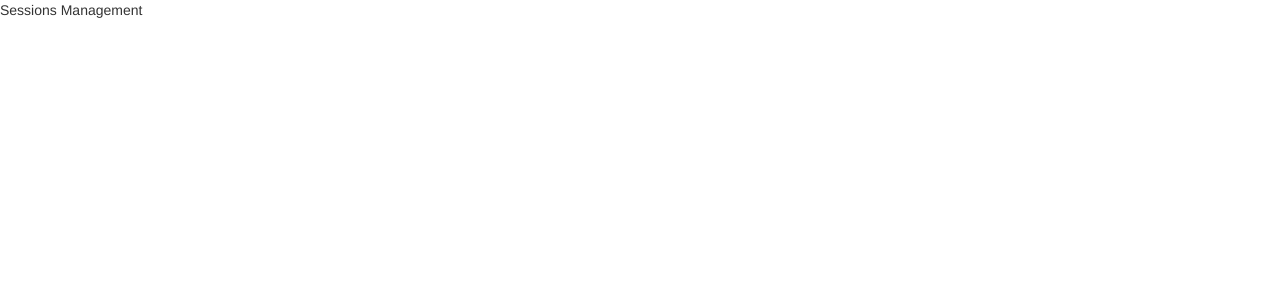
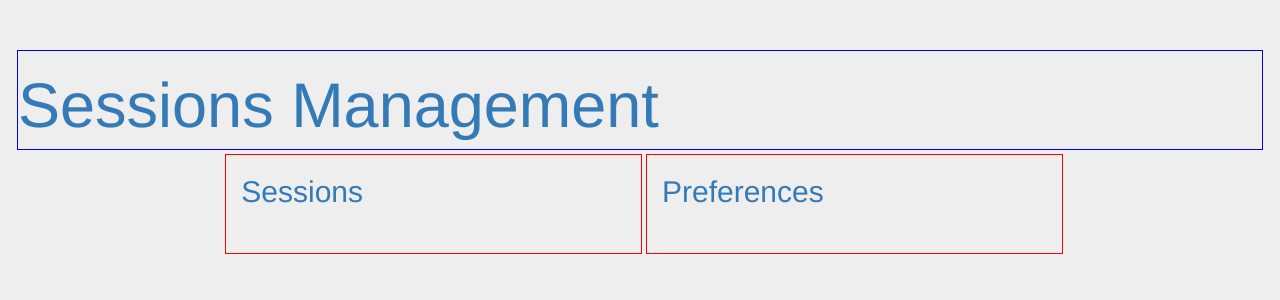
Before and after one commit to hankgalt/edfchallenge, a React app: page / in a window 1280 px wide. Shown: the top 300 px of the page. Built offline with nearby package versions, Linux system fonts and the light colour scheme.

Commit message:
Adds routes for landing, sessions and preferences pages

```diff
--- a/src/components/App.jsx
+++ b/src/components/App.jsx
@@ -1,12 +1,53 @@
 import React from 'react';
+import { Router, Route, Switch, Redirect, Link } from 'react-router-dom';
+
+import { history } from '../utils/history'
+import Home from '../pages/Home';
+import Sessions from '../pages/Sessions';
+import Preferences from '../pages/Preferences';
+
+const containerStyle = {
+    height: '90vh',
+    overflowY: 'hidden'
+}
+
+const headerStyle = {
+    height: '100px',
+    margin: '2px',
+    border: '1px solid blue',
+}
 
 class App extends React.Component {
     constructor(props) {
         super(props)
+
+        history.listen((location, action) => {
+            console.log("Location: %o, action: %o", location, action);
+        });
     }
 
     render() {
-        return <div>{`Sessions Management`}</div>
+        return (
+            <div className="jumbotron">
+                <div className="container-fluid" style={containerStyle}>
+                    <Router history={history}>
+                        <Link className="nav-link" to="/">
+                            <div className="row" style={headerStyle}>
+                                <h1 className="align-middle">{'Sessions Management'}</h1>
+                            </div>
+                        </Link>
+                        <div className="row">
+                            <Switch>
+                                <Route exact path="/" component={Home}/>
+                                <Route path="/sessions" component={Sessions}/>
+                                <Route path="/preferences" component={Preferences}/>
+                                <Redirect from="*" to="/"/>
+                            </Switch>
+                        </div>
+                    </Router>
+                </div>
+            </div>
+        )
     }
 }
 
--- a/src/index.html
+++ b/src/index.html
@@ -4,6 +4,9 @@
         <meta charset="utf-8"/>
         <title>Sessions Management</title>
         <link rel="stylesheet" href="https://netdna.bootstrapcdn.com/bootstrap/3.3.7/css/bootstrap.min.css" />
+        <style>
+            html, body { height: 100%; }
+        </style>
     </head>
     <body>
         <div id="root"></div>
--- /dev/null
+++ b/src/pages/Home.jsx
@@ -0,0 +1,29 @@
+import React from 'react';
+import { Link } from 'react-router-dom';
+
+const cardStyle = {
+    height: '100px',
+    margin: '2px',
+    border: '1px solid red',
+}
+
+function Home() {
+    return (
+        <div className="container-fluid">
+            <div className="col-xs-2 col-md-2"></div>
+            <Link className="nav-link" to="/sessions">
+                <div style={cardStyle} className="col-xs-7 col-md-4">
+                    <h2>{"Sessions"}</h2>
+                </div>
+            </Link>
+            <Link className="nav-link" to="/preferences">
+                <div style={cardStyle} className="col-xs-7 col-md-4">
+                    <h2>{'Preferences'}</h2>
+                </div>
+            </Link>
+            <div className="col-xs-2 col-md-2"></div>
+        </div>
+    );
+}
+
+export default Home;
--- /dev/null
+++ b/src/pages/Preferences.jsx
@@ -0,0 +1,11 @@
+import React from 'react';
+
+function Preferences() {
+    return (
+        <div className="container-fluid">
+            <h2>{"Preferences"}</h2>
+        </div>
+    );
+}
+
+export default Preferences;
--- /dev/null
+++ b/src/pages/Sessions.jsx
@@ -0,0 +1,11 @@
+import React from 'react';
+
+function Sessions() {
+    return (
+        <div className="container-fluid">
+            <h2>{"Sessions"}</h2>
+        </div>
+    );
+}
+
+export default Sessions;
--- /dev/null
+++ b/src/utils/history.js
@@ -0,0 +1,3 @@
+import { createBrowserHistory } from 'history';
+
+export const history = createBrowserHistory();
```
